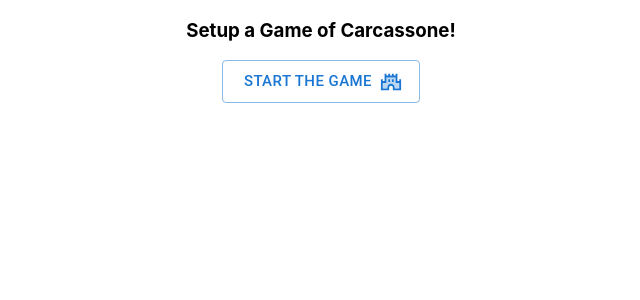
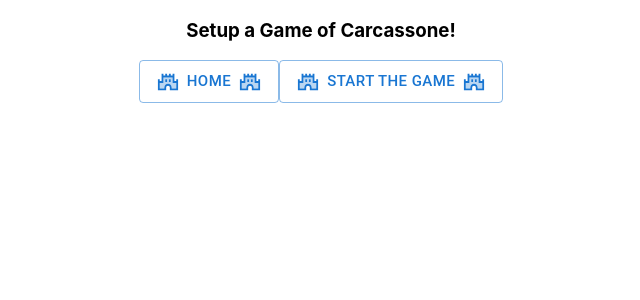
Before and after one commit to 2023-fall-adv-fe/carcassonne-sb, a React (Create React App) app: page /#/setup in a window 1280 px wide. Shown: the top 300 px of the page, without its empty margins (319-959 px from the left). Built offline with nearby package versions, Linux system fonts and the light colour scheme.

Commit message:
Added a Stats component...
also added buttons to go home on Setup and Stats.

```diff
--- a/src/Play.tsx
+++ b/src/Play.tsx
@@ -15,14 +15,17 @@
             <Button
                 variant='outlined'
                 size='large'
+                startIcon={
+                    <CastleTwoToneIcon />
+                }
                 endIcon={
                     <CastleTwoToneIcon />
                 }
                 onClick={
-                    () => navigate(-2)
+                    () => navigate('/scoreboard')
                 }
-              >
-                Done
+            >
+                Finish Game
             </Button>
         </>
     );
--- /dev/null
+++ b/src/Scoreboard.tsx
@@ -0,0 +1,32 @@
+import Button from '@mui/material/Button';
+import CastleTwoToneIcon from '@mui/icons-material/CastleTwoTone';
+import { useNavigate } from "react-router-dom";
+
+
+export const Scoreboard = () => {
+
+    const navigate = useNavigate();
+
+    return (
+        <>
+            <h3>
+                Game Totals
+            </h3>
+            <Button
+                variant='outlined'
+                size='large'
+                startIcon={
+                    <CastleTwoToneIcon />
+                }
+                endIcon={
+                    <CastleTwoToneIcon />
+                }
+                onClick={
+                    () => navigate(-3)
+                }
+            >
+                Home
+            </Button>
+        </>
+    );
+};
--- a/src/Setup.tsx
+++ b/src/Setup.tsx
@@ -15,12 +15,30 @@
             <Button
                 variant='outlined'
                 size='large'
+                startIcon={
+                    <CastleTwoToneIcon />
+                }
                 endIcon={
-            <CastleTwoToneIcon />
-            }
-            onClick={
-                () => navigate('/play')
-            }
+                    <CastleTwoToneIcon />
+                }
+                onClick={
+                    () => navigate(-1)
+                }
+            >
+                Home
+            </Button>
+            <Button
+                variant='outlined'
+                size='large'
+                startIcon={
+                    <CastleTwoToneIcon />
+                }
+                endIcon={
+                    <CastleTwoToneIcon />
+                }
+                onClick={
+                    () => navigate('/play')
+                }
             >
                 Start the Game
             </Button>
--- /dev/null
+++ b/src/Stats.tsx
@@ -0,0 +1,32 @@
+import Button from '@mui/material/Button';
+import CastleTwoToneIcon from '@mui/icons-material/CastleTwoTone';
+import { useNavigate } from "react-router-dom";
+
+
+export const Stats = () => {
+
+    const navigate = useNavigate();
+
+    return (
+        <>
+            <h3>
+                Stats
+            </h3>
+            <Button
+                variant='outlined'
+                size='large'
+                startIcon={
+                    <CastleTwoToneIcon />
+                }
+                endIcon={
+                    <CastleTwoToneIcon />
+                }
+                onClick={
+                    () => navigate(-1)
+                }
+            >
+                Home
+            </Button>
+        </>
+    );
+};
```
Also changed, not shown: src/App.tsx (+10 -0 lines).
